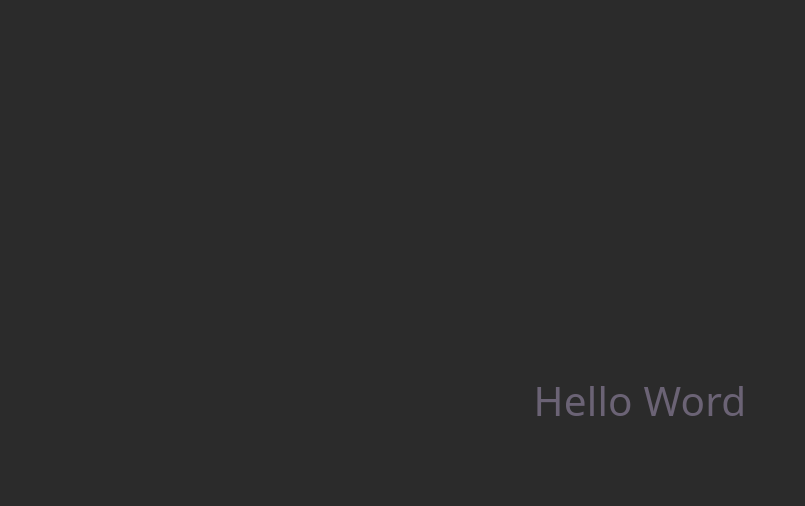
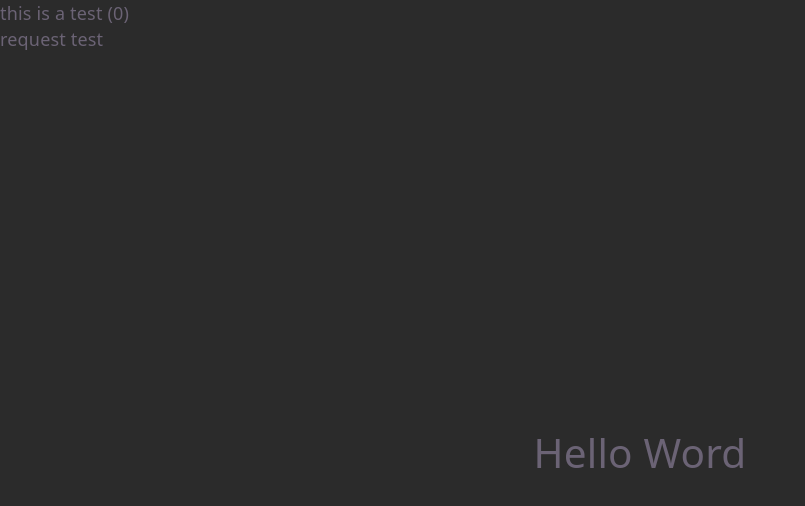
Before and after one commit to Tadomika-Ari/MIRA-Stream, a React (Vite) app in the folder web-client/: page / in a window 1280 px wide. Shown: the top 506 px of the page, without its empty margins (0-805 px from the left). Built offline with nearby package versions, Linux system fonts and the light colour scheme.

Commit message:
[+] Add HttpRequest function and update button for request test

```diff
--- a/web-client/src/App.jsx
+++ b/web-client/src/App.jsx
@@ -1,11 +1,21 @@
 import { useState } from 'react'
 import './App.css'
+
+function HttpRequest() {
+  const localhost = "test"
+}
 
 function App() {
   const [count, setCount] = useState(0)
 
   return (
     <section>
+      <button onClick={() => setCount((prev) => prev + 1)}>
+        this is a test ({count})
+      </button>
+      <button onClick={HttpRequest()} class="flex justify-center">
+        request test
+      </button>
       <div class="min-h-screen flex items-center justify-center text-4xl">
         Hello Word
       </div>
```
